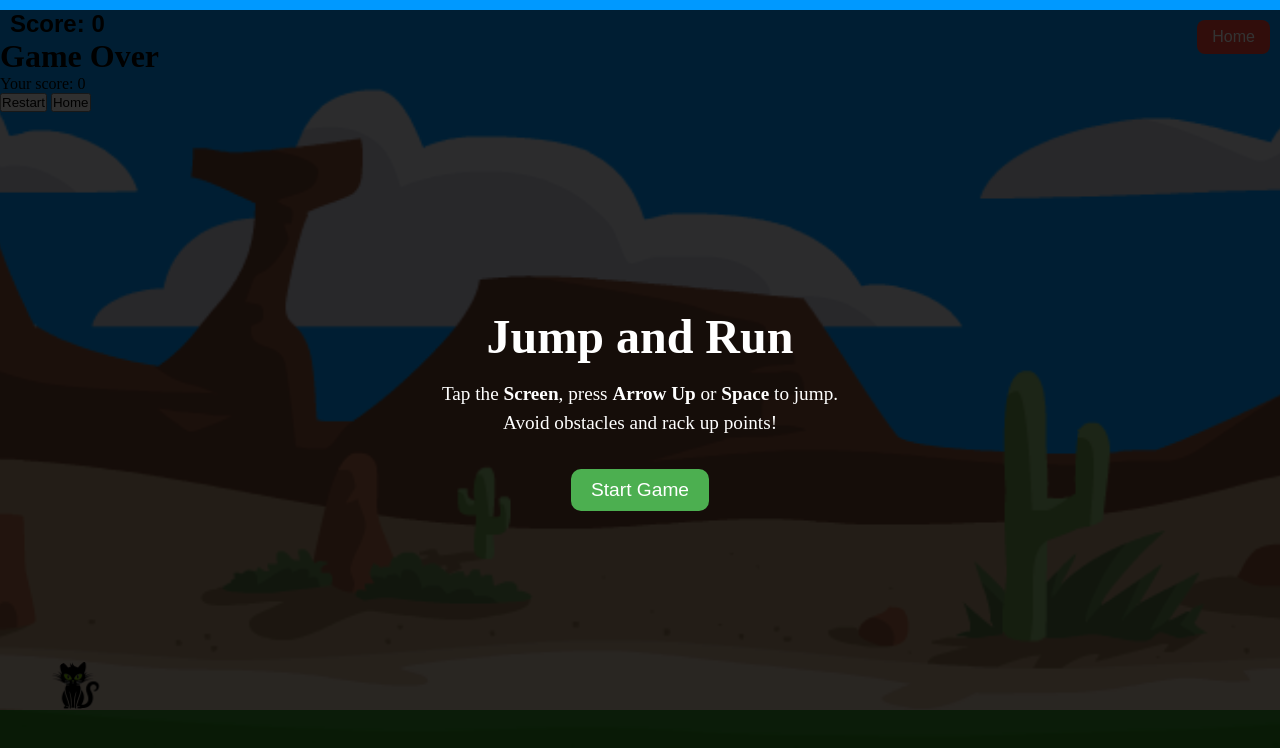
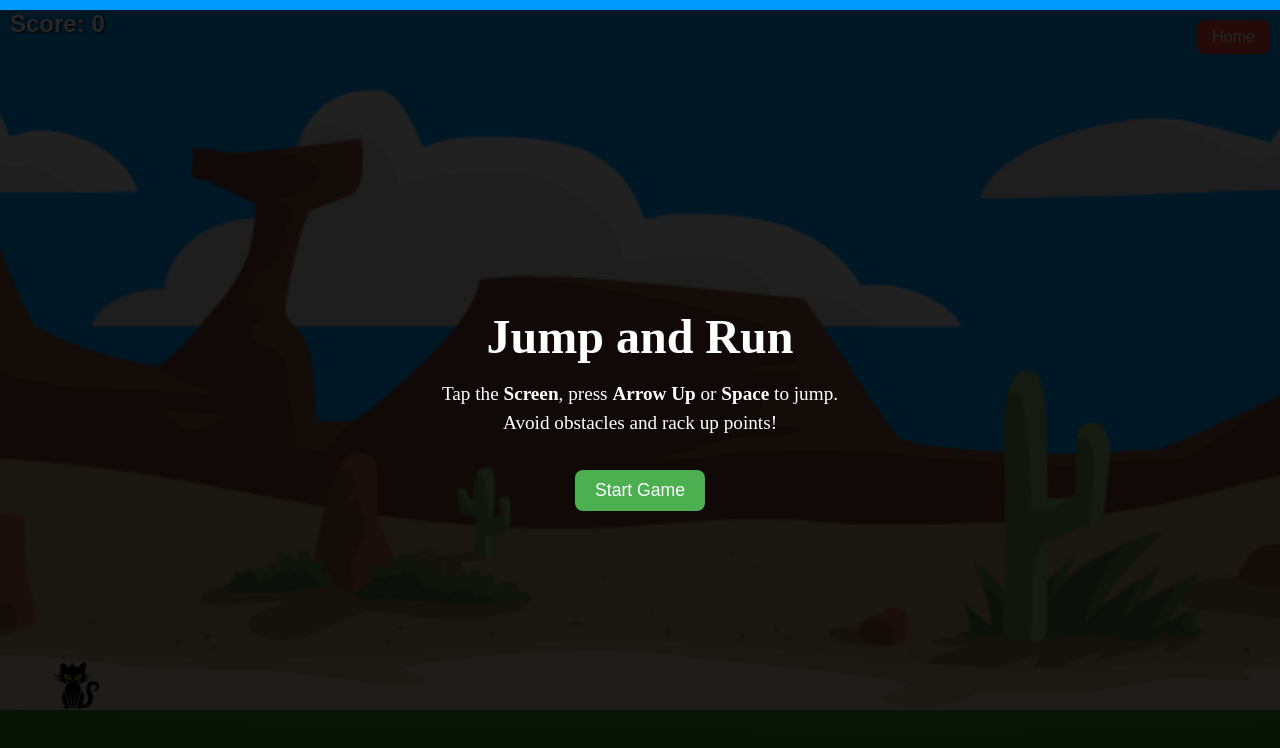
Before and after one commit to mcampos-a/jump-and-run, a plain HTML site: page index.html in a window 1280 px wide. Drawn offline with Linux system fonts and the light colour scheme.

Commit message:
Organize selectors by function, add transition for overlay, and overlay activation style

```diff
--- a/css/style.css
+++ b/css/style.css
@@ -1,8 +1,11 @@
-*{
-    margin:0;
+/* RESET */
+* {
+  margin: 0;
   padding: 0;
 }
-body{
+
+/* GAME BACKGROUND */
+body {
   width: 100%;
   height: 100vh;
   position: relative;
@@ -12,15 +15,25 @@ body{
   background-position: center center;
   background-size: cover;
 }
-#ground{
+
+/* GAME AREA */
+#game-container {
+  position: relative;
+  width: 100%;
+  height: 100vh;
+}
+
+/* GROUND */
+#ground {
   width: 100%;
   height: 100px;
   background-color: rgba(0, 128, 0, 0.747);
   position: absolute;
   bottom: 0;
+}
 
-}
-#character{
+/* CHARACTER */
+#character {
   width: 50px;
   height: 50px;
   margin-left: 50px;
@@ -30,9 +43,11 @@ body{
   border-radius: 50% 50% 0 0;
   position: absolute;
   bottom: 100px;
-    right: calc(100% - 100px)
+  right: calc(100% - 100px);
 }
-.obstacle{
+
+/* OBSTACLE */
+.obstacle {
   width: 30px;
   height: 100px;
   background-color: rgb(44, 44, 95);
@@ -40,34 +55,50 @@ body{
   position: absolute;
   bottom: 100px;
   right: 0;
+}
 
-}
-h2{
+/* SCORE */
+h2 {
   font-family: sans-serif;
   margin-top: 10px;
   margin-left: 10px;
-}
-/* Make the game container a positioned root for absolute children (like the Home button) */
-#game-container {
-  position: relative;
-  width: 100%;
-  height: 100vh;
+  color: white;
+  text-shadow: 1px 1px 2px black;
 }
 
-/* Home Screen Overlay */
-#home-screen {
+/* ----------------------- */
+/* OVERLAYS (HOME & GAME OVER) */
+/* ----------------------- */
+
+/* Shared overlay base */
+#home-screen,
+#game-over {
   position: absolute;
-  inset: 0; /* top:0; right:0; bottom:0; left:0 */
-  background: rgba(0, 0, 0, 0.8);
+  inset: 0; /* full screen */
+  background: rgba(0, 0, 0, 0.85);
   color: white;
   display: flex;
   flex-direction: column;
   justify-content: center;
   align-items: center;
   text-align: center;
-  z-index: 10;
+  padding: 20px;
+  z-index: 20;
+
+  /* hidden by default */
+  opacity: 0;
+  pointer-events: none;
+  transition: opacity 0.5s ease;
 }
 
+/* Visible state (JS toggles this) */
+#home-screen.active,
+#game-over.active {
+  opacity: 1;
+  pointer-events: all;
+}
+
+/* HOME SCREEN CONTENT */
 #home-screen h1 {
   font-size: 3rem;
   margin-bottom: 1rem;
@@ -79,36 +110,64 @@ h2{
   line-height: 1.5;
 }
 
-#home-screen button {
+/* GAME OVER CONTENT */
+#game-over h1 {
+  font-size: 2.5rem;
+  margin-bottom: 0.5rem;
+}
+
+#game-over p {
+  font-size: 1.2rem;
+  margin-bottom: 1.5rem;
+}
+
+#game-over .go-buttons {
+  display: flex;
+  gap: 12px;
+}
+
+/* BUTTON STYLES */
+#home-screen button,
+#game-over button,
+#home-btn {
   padding: 10px 20px;
-  font-size: 1.2rem;
+  font-size: 1.1rem;
   border: none;
-  border-radius: 10px;
+  border-radius: 8px;
   cursor: pointer;
+  transition: background 0.3s, transform 0.2s;
+}
+
+#home-screen button:hover,
+#game-over button:hover,
+#home-btn:hover {
+  transform: scale(1.05);
+}
+
+/* Specific button colors */
+#home-screen button,
+#restart-btn {
   background-color: #4CAF50;
   color: white;
-  transition: background 0.3s;
 }
 
-#home-screen button:hover {
-  background-color: #45a049;
+#go-home-btn,
+#home-btn {
+  background-color: #f44336;
+  color: white;
 }
 
-/* Home button (top-right in game) */
+/* Top-right Home button in game */
 #home-btn {
   position: absolute;
   top: 10px;
   right: 10px;
+  z-index: 5;
+  font-size: 1rem;
   padding: 8px 15px;
-  font-size: 1rem;
-  border: none;
-  border-radius: 8px;
-  cursor: pointer;
-  background-color: #f44336;
-  color: white;
-  z-index: 5;
 }
 
-#home-btn:hover {
-  background-color: #d32f2f;
+/* Utility class for when we want an overlay hidden instantly */
+.hidden {
+  display: none !important;
 }
```
Lines whose indentation alone changed are shown as unchanged.
